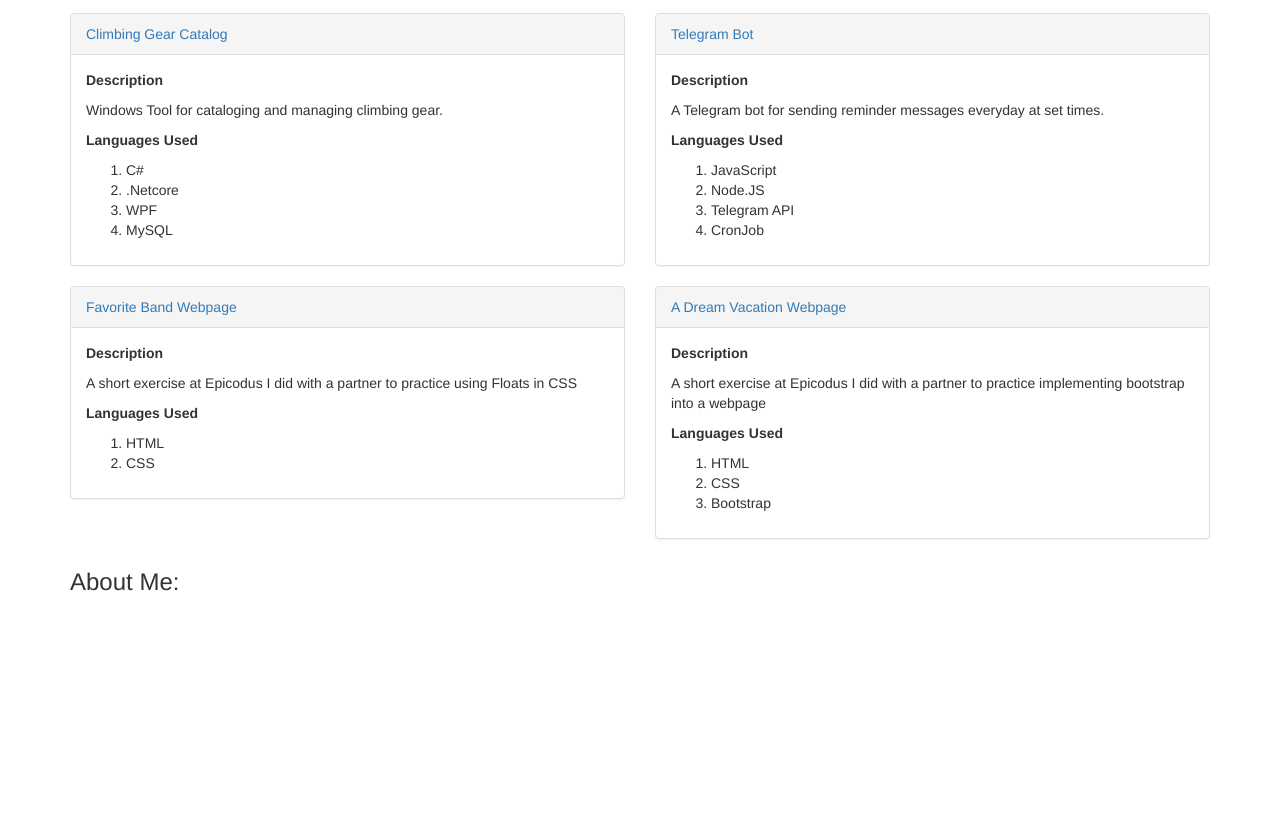
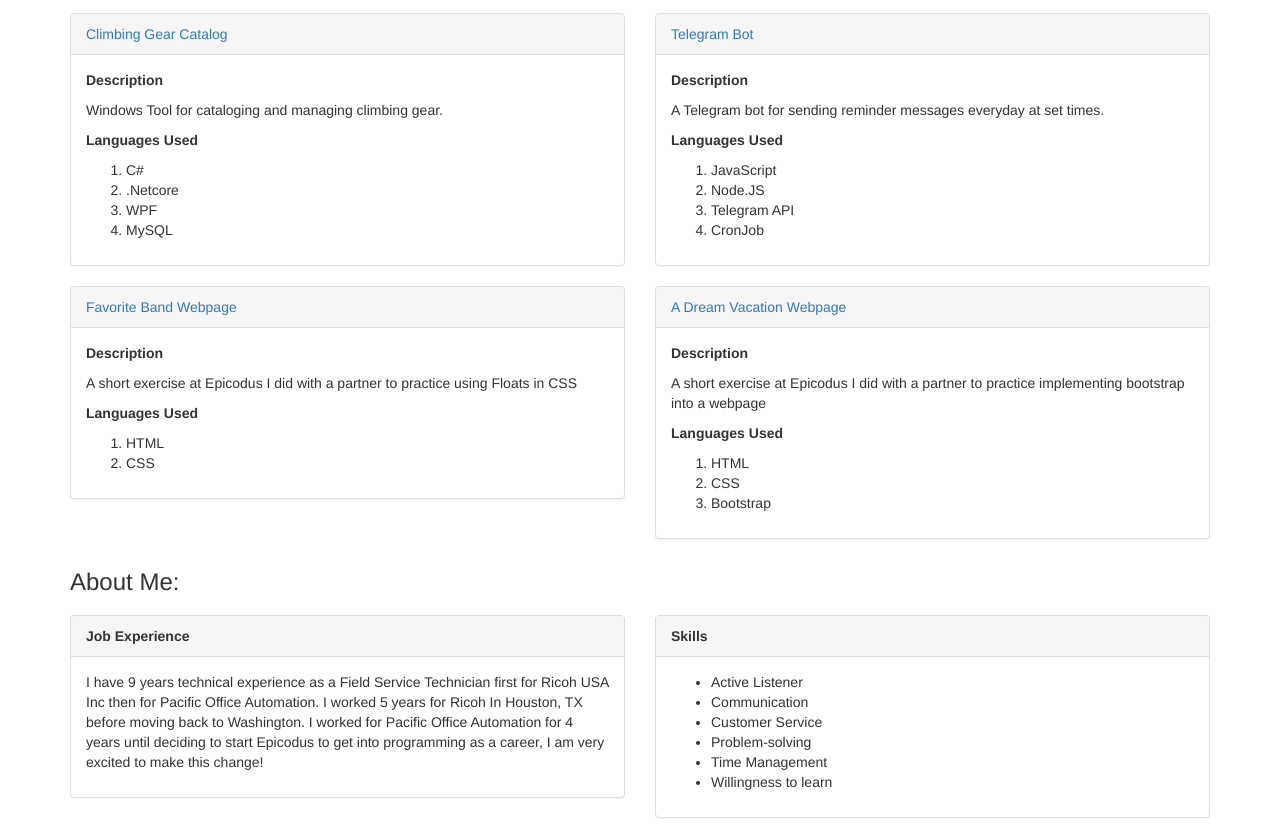
Before and after one commit to DeryckJackson/programming-portfolio-website, a plain HTML site: page index.html in a window 1280 px wide. Shown: the part 691-1519 px from the top of the page. Before the commit the page ends 1296 px from the top, so only its background shows below. Drawn offline with Linux system fonts and the light colour scheme.

Commit message:
add job experience and skills column to about me section

```diff
--- a/index.html
+++ b/index.html
@@ -90,6 +90,31 @@
       </div>
     </div>
     <h3>About Me:</h3>
+    <div class="row">
+      <div class="col-md-6">
+        <div class="panel panel-default">
+          <div class="panel-heading"><strong>Job Experience</strong></div>
+          <div class="panel-body">
+            <p>I have 9 years technical experience as a Field Service Technician first for Ricoh USA Inc then for Pacific Office Automation. I worked 5 years for Ricoh In Houston, TX before moving back to Washington. I worked for Pacific Office Automation for 4 years until deciding to start Epicodus to get into programming as a career, I am very excited to make this change!</p>
+          </div>
+        </div>
+      </div>
+      <div class="col-md-6">
+        <div class="panel panel-default">
+          <div class="panel-heading"><strong>Skills</strong></div>
+          <div class="panel-body">
+            <ul>
+              <li>Active Listener</li>
+              <li>Communication</li>
+              <li>Customer Service</li>
+              <li>Problem-solving</li>
+              <li>Time Management</li>
+              <li>Willingness to learn</li>
+            </ul>
+          </div>
+        </div>
+      </div>
+    </div>
   </div>
 </body>
 </html>
```
